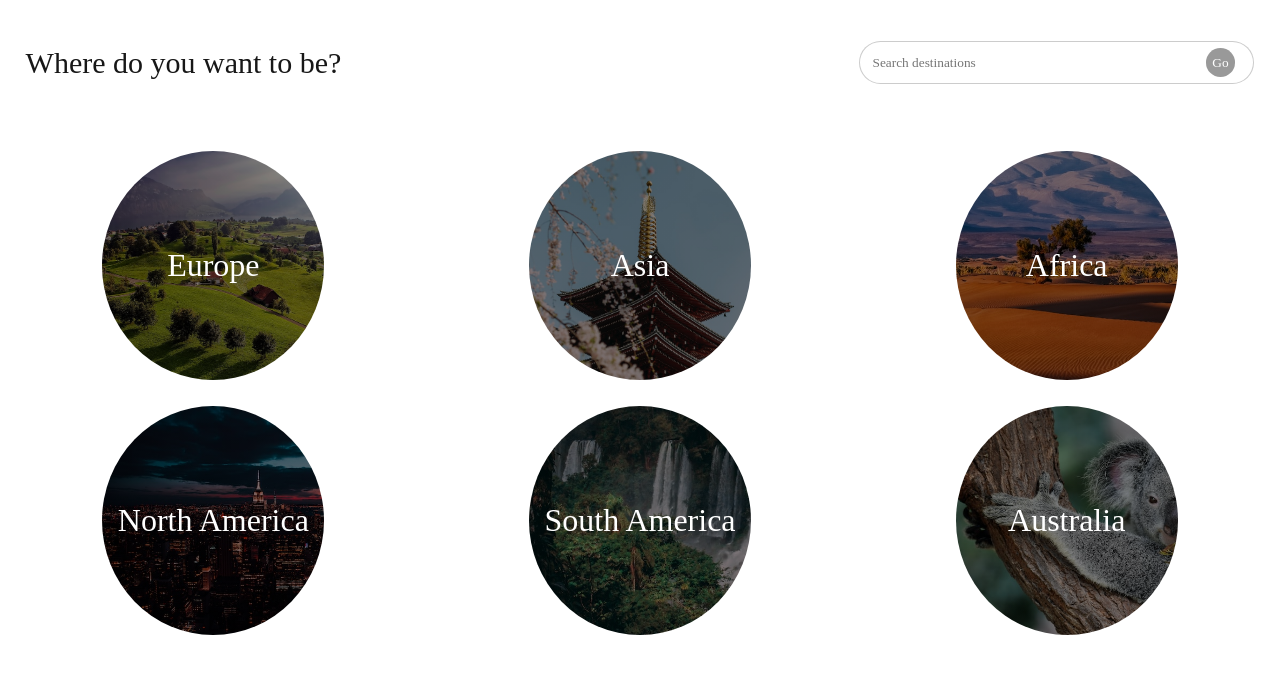
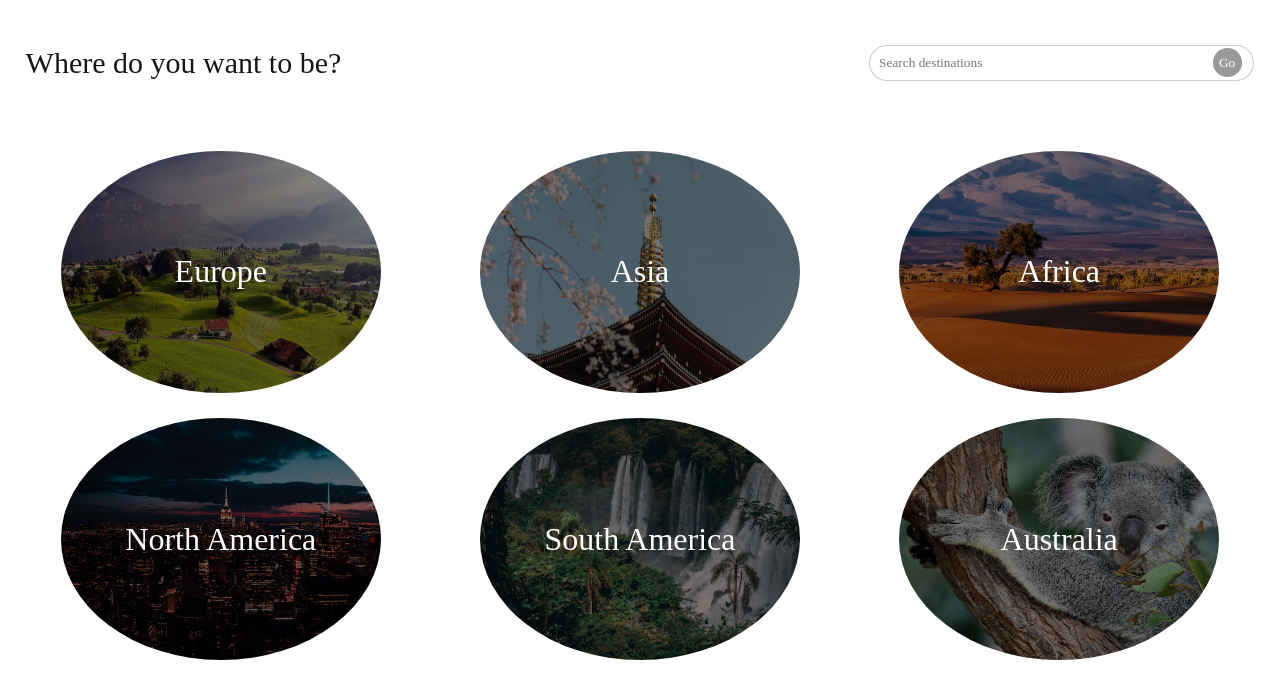
Before and after one commit to billmaister/TravelGo, a React (Create React App) app: page /destinations in a window 1280 px wide. Shown: the top 698 px of the page. Built offline with nearby package versions, Linux system fonts and the light colour scheme; a web font is replaced by a local one.

Commit message:
add icon pack and add countries

```diff
--- a/package.json
+++ b/package.json
@@ -3,6 +3,9 @@
   "version": "0.1.0",
   "private": true,
   "dependencies": {
+    "@fortawesome/fontawesome-svg-core": "^6.2.0",
+    "@fortawesome/free-solid-svg-icons": "^6.2.0",
+    "@fortawesome/react-fontawesome": "^0.2.0",
     "@testing-library/jest-dom": "^5.16.5",
     "@testing-library/react": "^13.4.0",
     "@testing-library/user-event": "^13.5.0",
--- a/src/components/Continents/Continents.js
+++ b/src/components/Continents/Continents.js
@@ -1,14 +1,47 @@
 import styles from './Continents.module.css';
 
-function Continents() {
+function Continents({ selectContinent }) {
+    const chooseContinent = (name) => () => {
+        selectContinent(name);
+    };
     return (
         <div className={styles.flexContainer}>
-            <button className={`${styles.flexItem} ${styles.europe}`} onClick={() => {}}>Europe</button>
-            <button className={`${styles.flexItem} ${styles.asia}`} onClick={() => {}}>Asia</button>
-            <button className={`${styles.flexItem} ${styles.africa}`} onClick={() => {}}>Africa</button>
-            <button className={`${styles.flexItem} ${styles.namerica}`} onClick={() => {}}>North America</button>
-            <button className={`${styles.flexItem} ${styles.samerica}`} onClick={() => {}}>South America</button>
-            <button className={`${styles.flexItem} ${styles.australia}`} onClick={() => {}}>Australia</button>
+            <button
+                className={`${styles.flexItem} ${styles.europe}`}
+                onClick={chooseContinent('europe')}
+                >
+                    Europe
+            </button>
+            <button
+                className={`${styles.flexItem} ${styles.asia}`}
+                onClick={chooseContinent('asia')}
+                >
+                Asia
+            </button>
+            <button
+                className={`${styles.flexItem} ${styles.africa}`}
+                onClick={chooseContinent('africa')}
+                >
+                Africa
+            </button>
+            <button
+                className={`${styles.flexItem} ${styles.namerica}`}
+                onClick={chooseContinent('north_america')}
+                >
+                    North America
+            </button>
+            <button
+                className={`${styles.flexItem} ${styles.samerica}`}
+                onClick={chooseContinent('south_america')}
+                >
+                    South America
+            </button>
+            <button
+                className={`${styles.flexItem} ${styles.australia}`}
+                onClick={chooseContinent('australia')}
+                >
+                    Australia
+            </button>
         </div>
     );
 }
--- a/src/components/Continents/Continents.module.css
+++ b/src/components/Continents/Continents.module.css
@@ -1,16 +1,16 @@
 .flexContainer{
     display: flex;
-    justify-content: center;
+    justify-content: space-evenly;
     align-items: center;
     flex-wrap: wrap;
 }
 .flexItem{
-    flex: 15% 1;
-    width: 100%;
-    padding-top: 7.5%;
-    padding-bottom: 7.5%;
+    flex: 0 0 33%;
+    max-width: 25%;
+    padding-top: 8%;
+    padding-bottom: 8%;
     text-align: center;
-    margin: 8%;
+    margin: 3%;
     margin-top: 2%;
     margin-bottom: 0;
     border-radius: 50%;
--- /dev/null
+++ b/src/components/Countries/Countries.js
@@ -0,0 +1,49 @@
+import { useState } from 'react';
+import styles from './Countries.module.css';
+import { FontAwesomeIcon } from '@fortawesome/react-fontawesome';
+import { faHeart, faLocationDot } from '@fortawesome/free-solid-svg-icons';
+import pic from '../../images/liam-burnett-blue-xBnqIf2vy7M-unsplash.jpg';
+import MainHeader from '../MainHeader/MainHeader';
+import { Link } from 'react-router-dom';
+
+function Countries({ continent }) {
+    const [color, setColor] = useState('gray');
+    // get countries list using continent name with useEffect and API call
+    //maybe an object {country: '', isFavorite: ''}
+    const [countries, setCountries] = useState(['Finland', 'Sweden', 'Denmark', 'Germany', 'France']);
+    //add a country to favorite list(if logged in)
+    const handleFavorites = (e) => {
+        e.stopPropagation();
+        e.preventDefault();
+        setColor('red');
+    };
+    return (
+        <div className={styles.countriesContainer}>
+            <MainHeader title='Discover Countries' />
+            <ul>
+                {countries.map((country) =>
+                    <Link to='/destination/:country' className={styles.card}>
+                        <li key={country}>
+                            <div className={styles.imgContainer}>
+                                {/* fill src attr with image url from api */}
+                                <img src={pic} alt={country} />
+                                <FontAwesomeIcon
+                                    className={styles.like}
+                                    icon={faHeart}
+                                    color={color}
+                                    onClick={handleFavorites}
+                                />
+                            </div>
+                            <div className={styles.caption}>
+                                <span><FontAwesomeIcon icon={faLocationDot} /></span>
+                                {country}
+                            </div>
+                        </li>
+                    </Link>
+                )}
+            </ul>
+        </div>
+    );
+}
+
+export default Countries;
--- /dev/null
+++ b/src/components/Countries/Countries.module.css
@@ -0,0 +1,59 @@
+.countriesContainer{
+    margin: 2%;
+    box-shadow: 1px 1px 10px #ccc;
+    padding: 1%;
+}
+.countriesContainer ul{
+    display: flex;
+    justify-content: flex-start;
+    align-items: center;
+    list-style-type: none;
+    flex-wrap: wrap;
+    padding: 0;
+    margin: 3%;
+}
+.card{
+    text-decoration: none;
+    color: #171717;
+    flex: 0 0 18%;
+    box-shadow: 1px 1px 3px #ccc;
+    margin: 1%;
+    padding: 2%;
+}
+.card:hover {
+    box-shadow: 1px 1px 5px #555;
+}
+.card li{
+    display: flex;
+    flex-direction: column;
+    text-align: center;
+}
+.like{
+    position: absolute;
+    right: -5%;
+    top: -5%;
+    border: 2px solid gray;
+    border-radius: 50%;
+    padding: 2%;
+    cursor: pointer;
+
+}
+.imgContainer {
+    position: relative;
+    width: 100%;
+    height: 200px;
+}
+.imgContainer img{
+    width: 100%;
+    max-height: 100%;
+    object-fit: cover;
+}
+.caption{
+    text-align: start;
+    padding: 1%;
+    padding-top: 10%;
+    font-family: 'Nunito Sans';
+}
+.caption span{
+    margin-right: 3%;
+}
--- a/src/pages/Destinations/Destinations.js
+++ b/src/pages/Destinations/Destinations.js
@@ -1,17 +1,28 @@
-import { useState } from 'react';
+import { useEffect, useRef, useState } from 'react';
 import Continents from '../../components/Continents/Continents';
+import Countries from '../../components/Countries/Countries';
 import MainHeader from '../../components/MainHeader/MainHeader';
 import styles from './Destinations.module.css';
 
 function Destinations() {
     const [destination, setDestination] = useState('');
+    const [continent, setContinent] = useState('');
+    const countriesRef = useRef();
     const handleChangeDestination = (e) => {
         setDestination(e.target.value);
     }
+    const selectContinent = (newContinent) => {
+        countriesRef.current.scrollIntoView({ behavior: 'smooth', block: 'start' });
+        setContinent(newContinent);
+    }
+    useEffect(() => {
+        selectContinent(continent);
+    });
     return (
         <div className={styles.container}>
             <div className={styles.headContainer}>
                 <MainHeader title='Where do you want to be?' />
+                <div className={styles.searchbarContainer}>
                     <input
                         className={styles.searchbar}
                         type='text'
@@ -21,7 +32,9 @@ function Destinations() {
                     />
                     <input className={styles.submitBtn} type='submit' value='Go' disabled={!destination} />
                 </div>
-            <Continents />
+            </div>
+            <Continents selectContinent={selectContinent}/>
+            <div ref={countriesRef}>{continent && <Countries continent={continent}/>}</div>
         </div>
     );
 }
--- a/src/pages/Destinations/Destinations.module.css
+++ b/src/pages/Destinations/Destinations.module.css
@@ -5,16 +5,22 @@
     align-items: center;
     margin: 2%;
 }
+.searchbarContainer{
+    flex: 1;
+    display: flex;
+    justify-content: flex-end;
+    align-items: center;
+}
 .searchbar{
+    flex: 0 0 40%;
     border: 1px solid rgba(0, 0, 0, 0.2);
     font-family: 'Nunito';
     border-radius: 30px;
-    width: 30%;
     padding: 1%;
 }
 .submitBtn{
     position: absolute;
-    right: 45px;
+    right: 3%;
     border: none;
     border-radius: 50%;
     background-color: #029BC5;
```
Also changed, not shown: 1 other file (tests, documents, lock files or other folders). Lines whose indentation alone changed are shown as unchanged.
